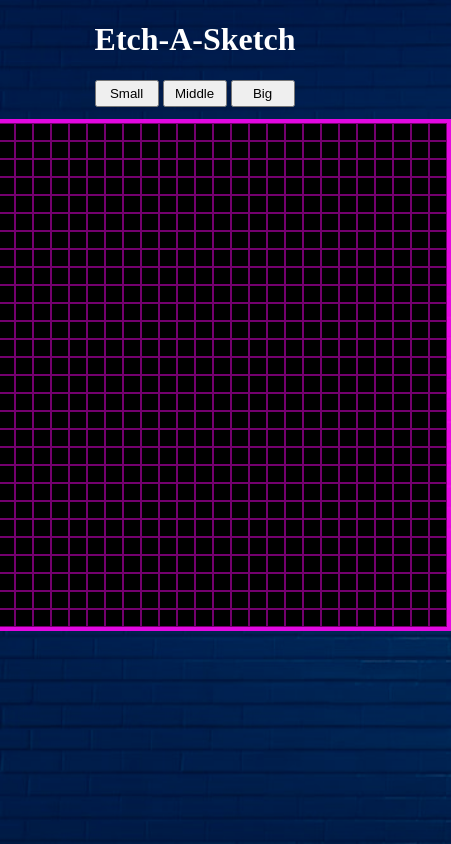
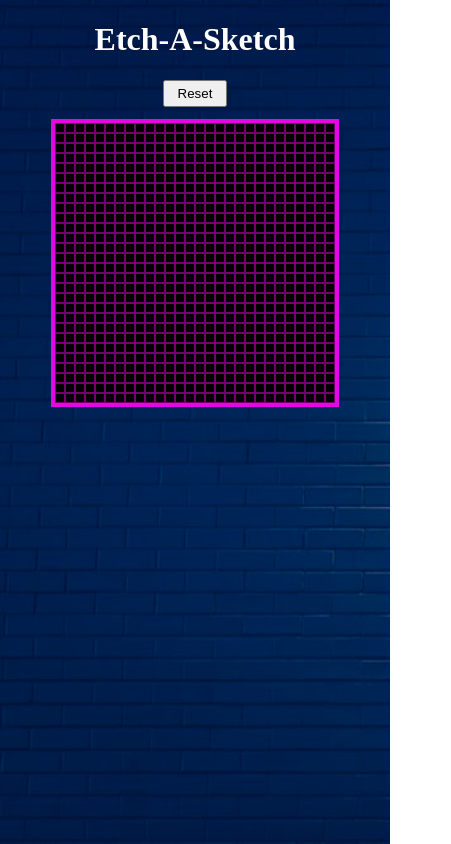
Before and after one commit to GaliosUA/etch-a-sketch, a plain HTML site: page index.html in a window 390 px wide. Shown: the whole page, 451 px wide, since content can reach past the window. Drawn offline with Linux system fonts and the light colour scheme.

Commit message:
Add responsive scaling

```diff
--- a/index.html
+++ b/index.html
@@ -11,9 +11,9 @@
 <body>
     <header>
         <h1>Etch-A-Sketch</h1>
-        <button class="small">Small</button>
-        <button class="mid">Middle</button>
-        <button class="big">Big</button>
+        <button class="small">Reset</button>
+        <button class="mid">Big</button>
+        <button class="big">Largest</button>
     </header>
     <div class="grid"></div>
 </body>
--- a/style.css
+++ b/style.css
@@ -5,6 +5,8 @@ html {
 *, *:before, *:after {
     box-sizing: inherit;
 }
+
+
 body {
     background-image: url(./images/bg.jpg);
     background-size: cover;
@@ -55,3 +57,22 @@ button {
 .cell-green {
     background-color: green;
 }
+
+@media only screen and (max-width: 600px) {
+    .grid {
+        width: 288px;
+        height: 288px;
+    }
+    .cell {
+        width: 10px;
+        height: 10px;
+    }
+    header {
+        display: flex;
+        flex-direction: column;
+        align-items: center;
+    }
+    .mid, .big {
+        display: none;
+    }
+  }
```
